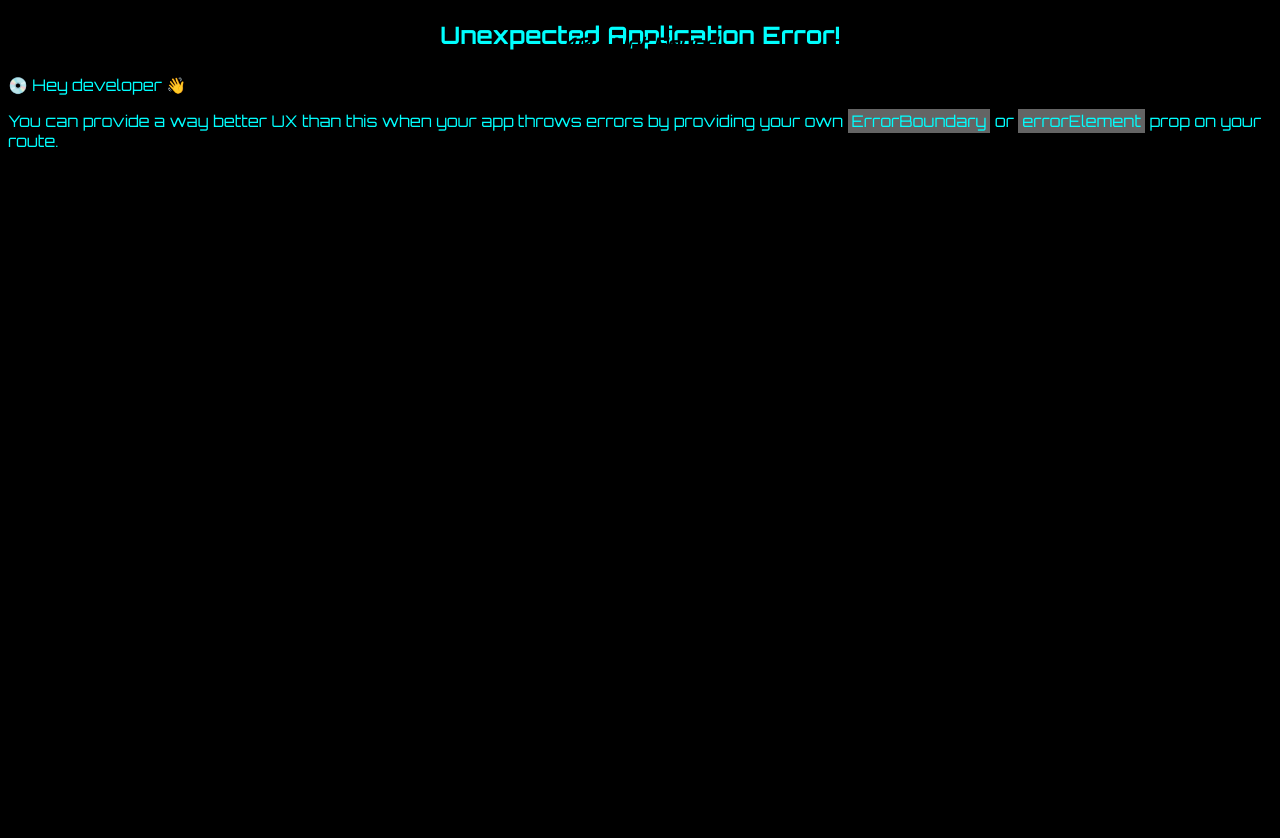
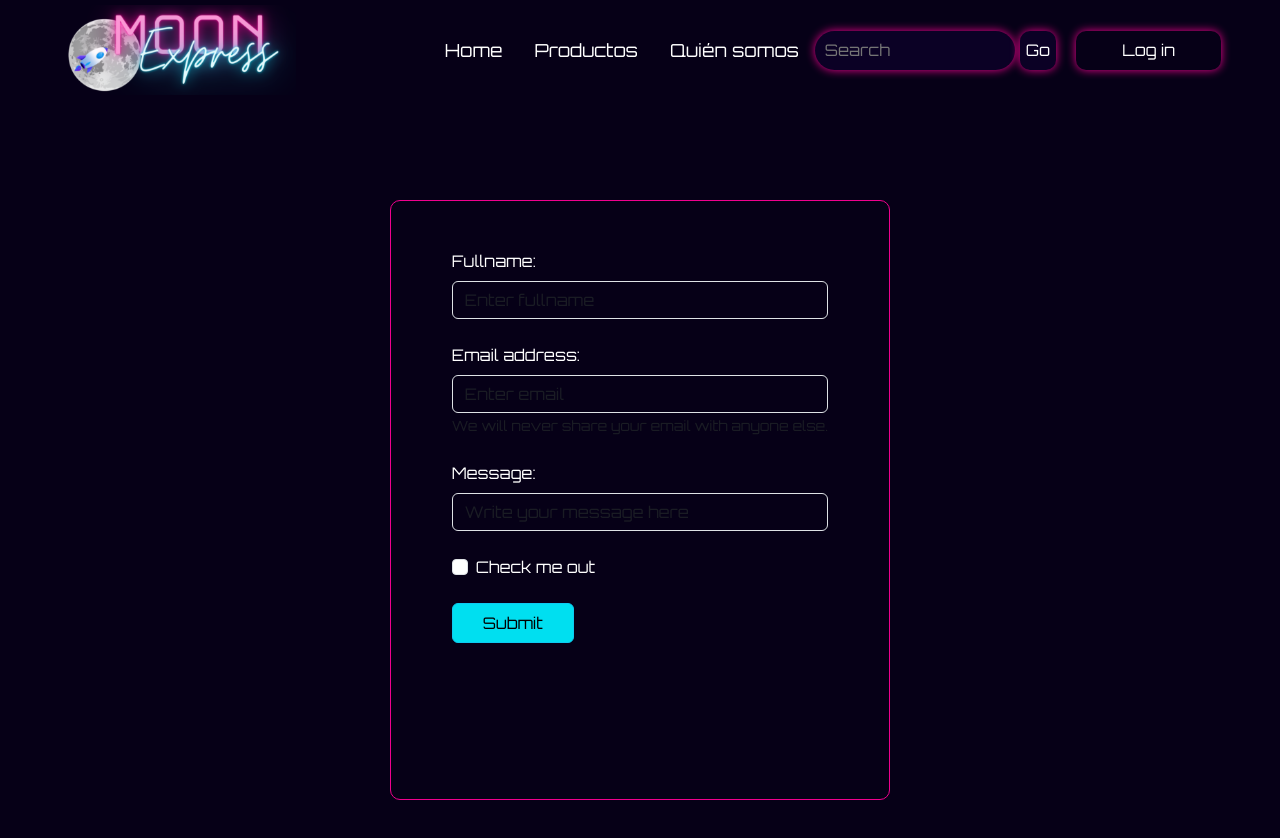
Before and after one commit to sefogi/hackaton13, a React (Vite) app: page /Contact in a window 1280 px wide. Before the commit this address had no page. Shown: the top 838 px of the page. Before the commit the page ends 800 px from the top, so only its background shows below. Built offline with nearby package versions, Linux system fonts and the light colour scheme.

Commit message:
ContactForm structure

```diff
--- a/index.html
+++ b/index.html
@@ -3,6 +3,7 @@
   <head>
     <meta charset="UTF-8" />
     <link rel="icon" type="image/svg+xml" href="/vite.svg" />
+    <link href="https://cdn.jsdelivr.net/npm/bootstrap@5.3.3/dist/css/bootstrap.min.css" rel="stylesheet" integrity="sha384-QWTKZyjpPEjISv5WaRU9OFeRpok6YctnYmDr5pNlyT2bRjXh0JMhjY6hW+ALEwIH" crossorigin="anonymous">
     <meta name="viewport" content="width=device-width, initial-scale=1.0" />
     <title>ModasChic</title>
   </head>
--- a/src/components/ProductList.jsx
+++ b/src/components/ProductList.jsx
@@ -103,7 +103,7 @@ function ProductList({ products }) {
   const { isModalOpen, openModal, closeModal } = OpenModalForm();
 
   return (
-    <section className="container">
+    <section className="productsContainer">
       <button className="btn__Addnew" onClick={openModal}>
         Agregar Producto
       </button>
--- a/src/components/addProductsForm/top5products/top5products.css
+++ b/src/components/addProductsForm/top5products/top5products.css
@@ -1,6 +1,6 @@
-*{
+/* *{
     background-color: rgb(0, 0, 0);
-}
+} */
 
 h1{
     display: flex;
--- a/src/index.css
+++ b/src/index.css
@@ -8,6 +8,11 @@
 	/* padding: 0;
 	margin: 0; */
   box-sizing: border-box;
+}
+
+body{
+    background-color: #060017;
+
 }
 
 /* :root {
--- a/src/main.jsx
+++ b/src/main.jsx
@@ -4,6 +4,7 @@ import { RouterProvider } from "react-router-dom";
 import { router } from './router/router.jsx'
 // import App from './App.jsx'
 import './index.css'
+// import 'bootstrap/dist/css/bootstrap.min.css';
 
 
 ReactDOM.createRoot(document.getElementById('root')).render(
--- a/src/pages/Contact.css
+++ b/src/pages/Contact.css
@@ -1,6 +1,14 @@
 .contactContainer{
     margin-top: 200px;
+    background-color: #060017;
+    border: 1px solid #F0008E;
+    margin: 200px auto;
+    border-radius: 10px;
+    align-items: center;
+    height: 600px;
+    padding: 3rem;
 }
+
 /*
 .contactForm{
     background-color: #060017;
@@ -10,6 +18,15 @@
     background-color: $red;
 } */
 
-.custom .form-control{
-    background-color: red;
+
+.contactForm, .contactForm .form-control, .contactForm .mb-3{
+    color: #fff;
+    background-color: #060017;
 }
+
+
+
+.contactForm .btn-info{
+    background-color: #00DFF0;
+    padding: 7px 30px;
+}
--- a/src/pages/Contact.jsx
+++ b/src/pages/Contact.jsx
@@ -6,23 +6,23 @@ import "./Contact.css"
 export const Contact = () => {
     return (
         <Container className="col-sm-4 contactContainer">
-            <Form className='contactForm custom'>
-                <Form.Group className="mb-3" controlId="formBasicEmail">
+            <Form className='contactForm'>
+                <Form.Group className="mb-4" controlId="formBasicEmail">
                     <Form.Label>Fullname:</Form.Label>
                     <Form.Control type="name" placeholder="Enter fullname" />
                 </Form.Group>
-                <Form.Group className="mb-3" controlId="formBasicEmail">
+                <Form.Group className="mb-4" controlId="formBasicEmail">
                     <Form.Label>Email address:</Form.Label>
                     <Form.Control type="email" placeholder="Enter email" />
                     <Form.Text className="text-muted">
                         We will never share your email with anyone else.
                     </Form.Text>
                 </Form.Group>
-                <Form.Group className="mb-3" controlId="formBasicPassword">
-                    <Form.Label>Message:</Form.Label>
+                <Form.Group className="mb-4" controlId="formBasicPassword">
+                    <Form.Label className='messageInput'>Message:</Form.Label>
                     <Form.Control type="text" placeholder="Write your message here" />
                 </Form.Group>
-                <Form.Group className="mb-3" controlId="formBasicCheckbox">
+                <Form.Group className="mb-4" controlId="formBasicCheckbox">
                     <Form.Check type="checkbox" label="Check me out" />
                 </Form.Group>
                 <Button variant="info" type="submit">
--- /dev/null
+++ b/src/pages/ProviderDashboard.css
@@ -0,0 +1,3 @@
+.dashboardBox{
+    padding: 200px;
+}
--- a/src/pages/ProviderDashboard.jsx
+++ b/src/pages/ProviderDashboard.jsx
@@ -1,13 +1,14 @@
 import { ProductProvider } from "../context/Product.Context"
 import ProductsDashboard  from "../components/products"
+import "./ProviderDashboard"
 
 export const ProviderDashboard = () => {
     return (
-        <>
+        <div className="dashboardBox">
             <ProductProvider>
                 <ProductsDashboard />
             </ProductProvider>
-        </>
+        </div>
     )
 }
 
--- a/src/router/router.jsx
+++ b/src/router/router.jsx
@@ -5,6 +5,7 @@ import Home from "../pages/Home"
 import ProviderDashboard from "../pages/ProviderDashboard";
 import AvailableProducts from "../pages/AvailableProducts"
 import AboutUs from "../pages/AboutUs"
+import Contact from "../pages/Contact"
 
 // import ProductInfo from "../components/ProductInfo";
 // import EditProduct from "../pages/EditProduct";
@@ -35,6 +36,11 @@ export const router = createBrowserRouter([
             {
                 path: "/ProviderDashboard",
                 element: <ProviderDashboard />,
+                // loader: fetchProducts,
+            },
+            {
+                path: "/Contact",
+                element: <Contact />,
                 // loader: fetchProducts,
             },
             // {
```
